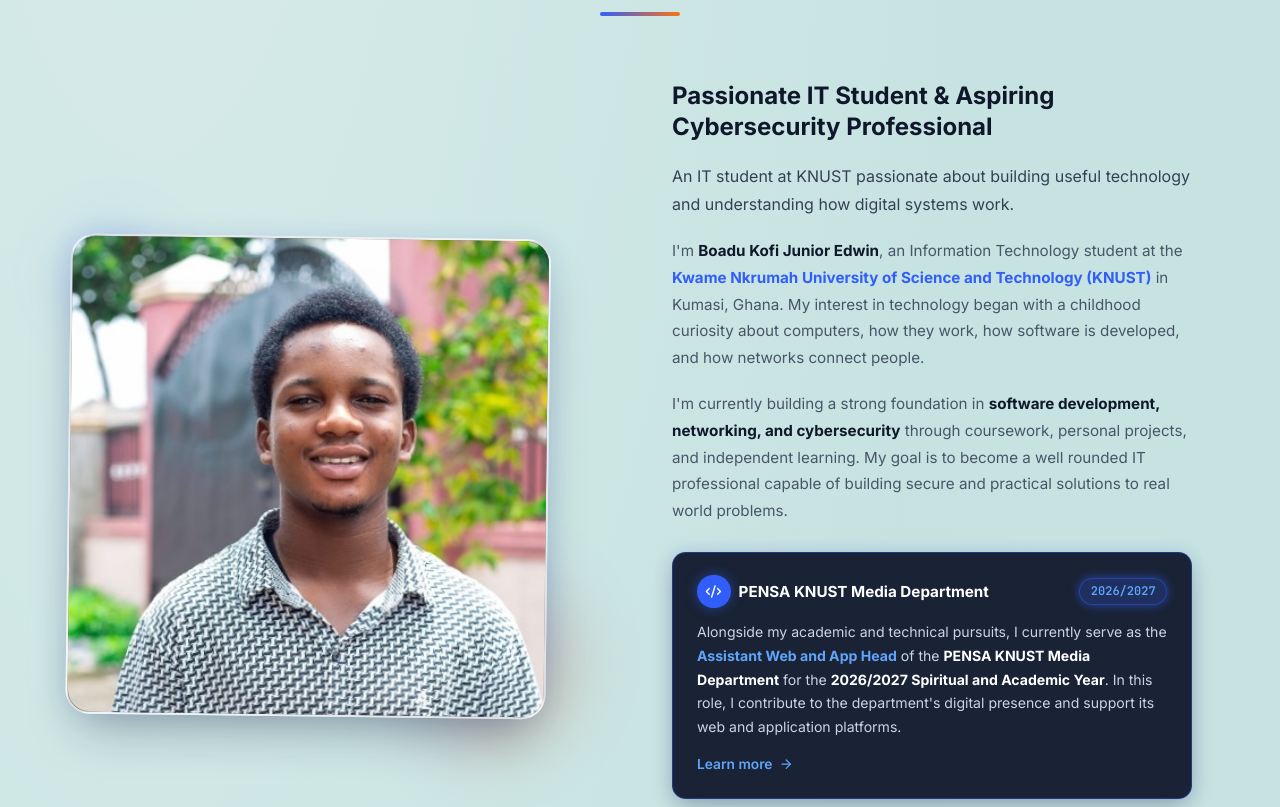
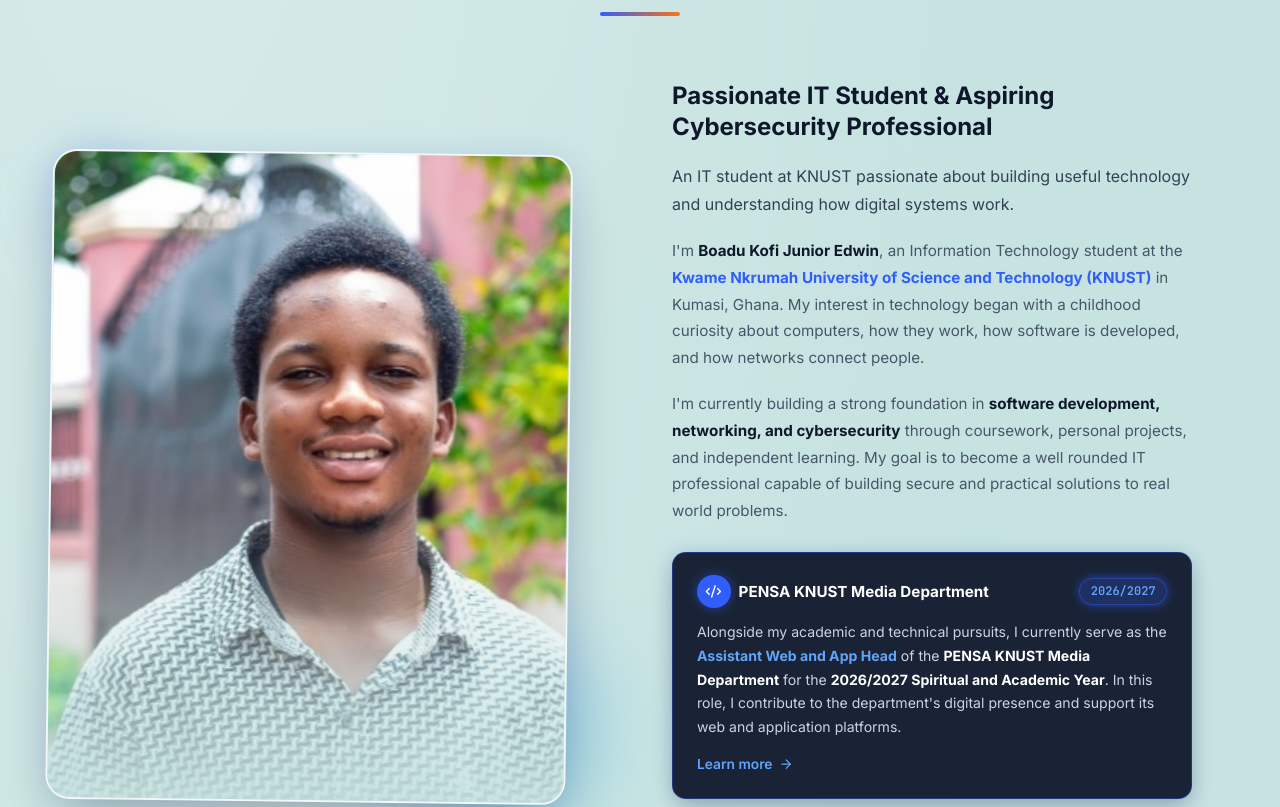
Before and after one commit to Junior09-gif/My-Portfolio, a React (Vite) app in the folder My-Portfolio-main/My-Portfolio-main/: page / in a window 1280 px wide. Shown: the part 960-1767 px from the top of the page. Built offline with nearby package versions, Linux system fonts and the light colour scheme.

Commit message:
About: bigger 540px image, 4/5 aspect ratio, teal gradient blend at bottom of photo

```diff
--- a/My-Portfolio-main/My-Portfolio-main/src/components/About.tsx
+++ b/My-Portfolio-main/My-Portfolio-main/src/components/About.tsx
@@ -45,27 +45,23 @@ function ParallaxPhotoCard() {
       style={{
         position: "relative",
         width: "100%",
-        maxWidth: "480px", // Huge prominent portrait framing matching AmassTech
+        maxWidth: "540px", // bigger — matching AmassTech prominence
         margin: "0 auto",
       }}
     >
-      {/* Scroll parallax motion wrapper (sweeps across x and y as user scrolls) */}
+      {/* Scroll parallax motion wrapper */}
       <motion.div style={{ x: scrollX, y: scrollY }} className="relative z-10">
 
-        {/* Continuous organic levitation (breathing floating motion) */}
+        {/* Continuous organic levitation */}
         <motion.div
           animate={{
             y: isHovered ? 0 : [0, -14, 0],
             rotateZ: isHovered ? 0 : [-0.75, 0.75, -0.75],
           }}
-          transition={{
-            duration: 4.8,
-            repeat: Infinity,
-            ease: "easeInOut",
-          }}
+          transition={{ duration: 4.8, repeat: Infinity, ease: "easeInOut" }}
           style={{ position: "relative" }}
         >
-          {/* Huge Card frame with 3D tilt */}
+          {/* Card frame with 3D tilt */}
           <motion.div
             animate={{
               rotateX: isHovered ? tilt.rX : 0,
@@ -75,15 +71,15 @@ function ParallaxPhotoCard() {
             transition={{ type: "spring", stiffness: 280, damping: 20 }}
             style={{
               transformStyle: "preserve-3d",
-              aspectRatio: "1 / 1",
+              aspectRatio: "4 / 5",   // taller portrait, more of the person visible
               borderRadius: "1.5rem",
               overflow: "hidden",
-              border: "2px solid rgba(255, 255, 255, 0.85)",
+              border: "2px solid rgba(255,255,255,0.75)",
               boxShadow: isHovered
-                ? "0 35px 70px -15px rgba(49, 94, 251, 0.45), 0 0 45px rgba(49, 94, 251, 0.3)"
-                : "0 25px 50px -15px rgba(15, 23, 42, 0.35), 0 0 25px rgba(49, 94, 251, 0.12)",
-              background: "linear-gradient(135deg, rgba(49,94,251,0.25) 0%, rgba(15,23,42,0.96) 50%, rgba(249,115,22,0.2) 100%)",
+                ? "0 40px 80px -15px rgba(49,94,251,0.45), 0 0 50px rgba(49,94,251,0.25)"
+                : "0 30px 60px -15px rgba(15,23,42,0.3), 0 0 30px rgba(49,94,251,0.1)",
               position: "relative",
+              background: "#C7E3E1",
             }}
           >
             <img
@@ -93,65 +89,52 @@ function ParallaxPhotoCard() {
                 width: "100%",
                 height: "100%",
                 objectFit: "cover",
-                objectPosition: "center 12%",
+                objectPosition: "center 8%",
                 display: "block",
                 transform: "translateZ(25px)",
               }}
             />
 
-            {/* Dynamic glare shine tracking mouse cursor */}
-            <div
-              style={{
-                position: "absolute",
-                inset: 0,
-                pointerEvents: "none",
-                background: isHovered
-                  ? `radial-gradient(circle at ${(tilt.rY / 18 + 0.5) * 100}% ${(-tilt.rX / 18 + 0.5) * 100}%, rgba(255,255,255,0.32) 0%, transparent 60%)`
-                  : "none",
-                transition: "opacity 0.2s ease",
-              }}
-            />
+            {/* Bottom gradient — blends image into the teal background */}
+            <div style={{
+              position: "absolute",
+              bottom: 0, left: 0, right: 0,
+              height: "45%",
+              background: "linear-gradient(to bottom, transparent 0%, rgba(199,227,225,0.55) 60%, rgba(199,227,225,0.92) 100%)",
+              pointerEvents: "none",
+            }} />
+
+            {/* Dynamic glare shine on hover */}
+            <div style={{
+              position: "absolute", inset: 0, pointerEvents: "none",
+              background: isHovered
+                ? `radial-gradient(circle at ${(tilt.rY / 18 + 0.5) * 100}% ${(-tilt.rX / 18 + 0.5) * 100}%, rgba(255,255,255,0.28) 0%, transparent 60%)`
+                : "none",
+              transition: "opacity 0.2s ease",
+            }} />
           </motion.div>
 
-          {/* Large glowing blur gradient orb matching AmassTech */}
+          {/* Glowing orb bottom-right */}
           <motion.div
-            animate={{
-              scale: [1, 1.15, 1],
-              opacity: [0.25, 0.38, 0.25],
-            }}
-            transition={{
-              duration: 3.8,
-              repeat: Infinity,
-              ease: "easeInOut",
-            }}
+            animate={{ scale: [1, 1.15, 1], opacity: [0.25, 0.4, 0.25] }}
+            transition={{ duration: 3.8, repeat: Infinity, ease: "easeInOut" }}
             style={{
-              position: "absolute",
-              bottom: "-1.75rem",
-              right: "-1.75rem",
-              width: "11rem",
-              height: "11rem",
-              background: "linear-gradient(135deg, #315EFB, #f97316)",
-              borderRadius: "50%",
-              filter: "blur(32px)",
-              pointerEvents: "none",
-              zIndex: -1,
+              position: "absolute", bottom: "-1.75rem", right: "-1.75rem",
+              width: "13rem", height: "13rem",
+              background: "linear-gradient(135deg, #315EFB, #06b6d4)",
+              borderRadius: "50%", filter: "blur(40px)",
+              pointerEvents: "none", zIndex: -1,
+              opacity: 0.3,
             }}
           />
 
-          {/* Ambient top-left soft aura */}
-          <div
-            style={{
-              position: "absolute",
-              top: "-1.5rem",
-              left: "-1.5rem",
-              width: "8rem",
-              height: "8rem",
-              background: "radial-gradient(circle, rgba(49,94,251,0.3) 0%, transparent 70%)",
-              filter: "blur(24px)",
-              pointerEvents: "none",
-              zIndex: -1,
-            }}
-          />
+          {/* Ambient top-left aura */}
+          <div style={{
+            position: "absolute", top: "-1.5rem", left: "-1.5rem",
+            width: "9rem", height: "9rem",
+            background: "radial-gradient(circle, rgba(49,94,251,0.25) 0%, transparent 70%)",
+            filter: "blur(28px)", pointerEvents: "none", zIndex: -1,
+          }} />
         </motion.div>
       </motion.div>
     </div>
```
